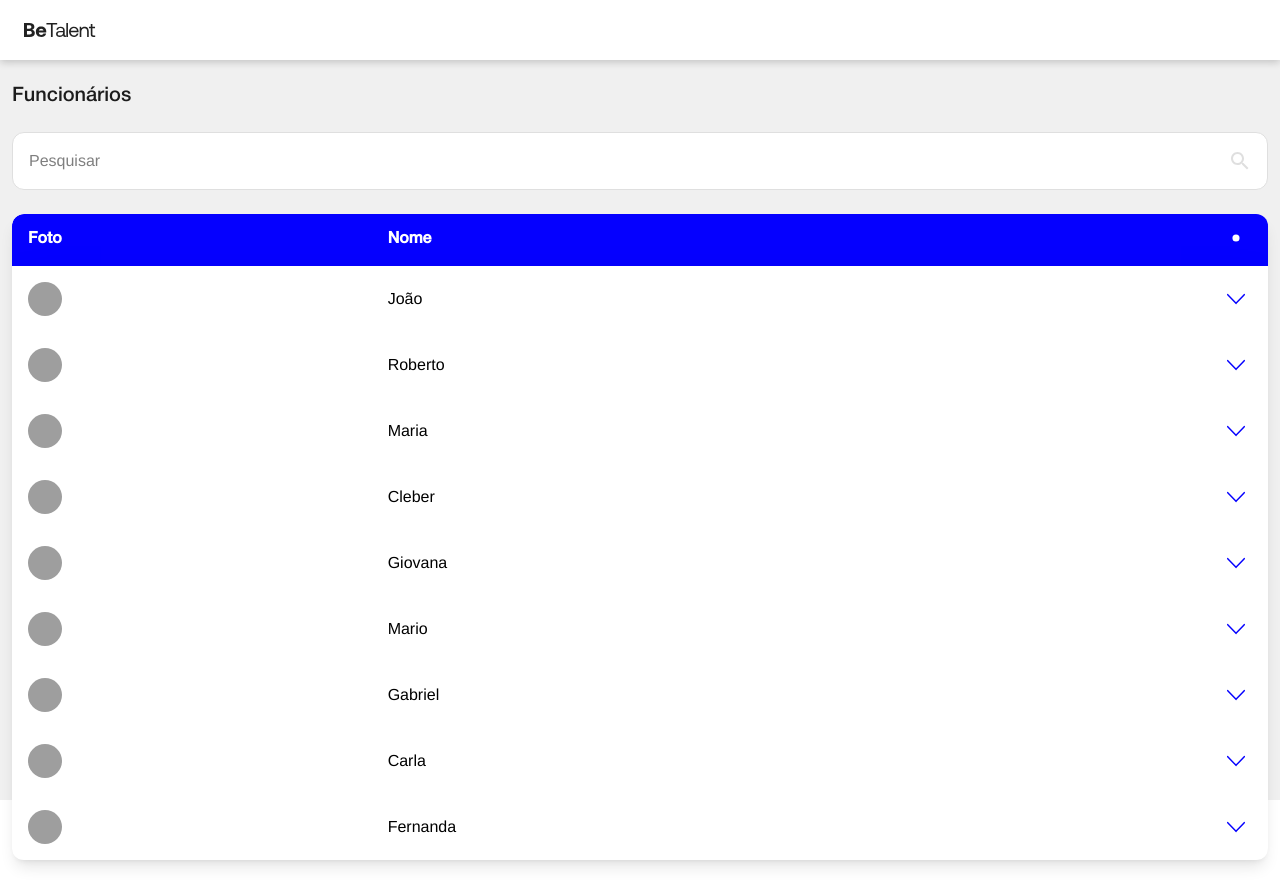
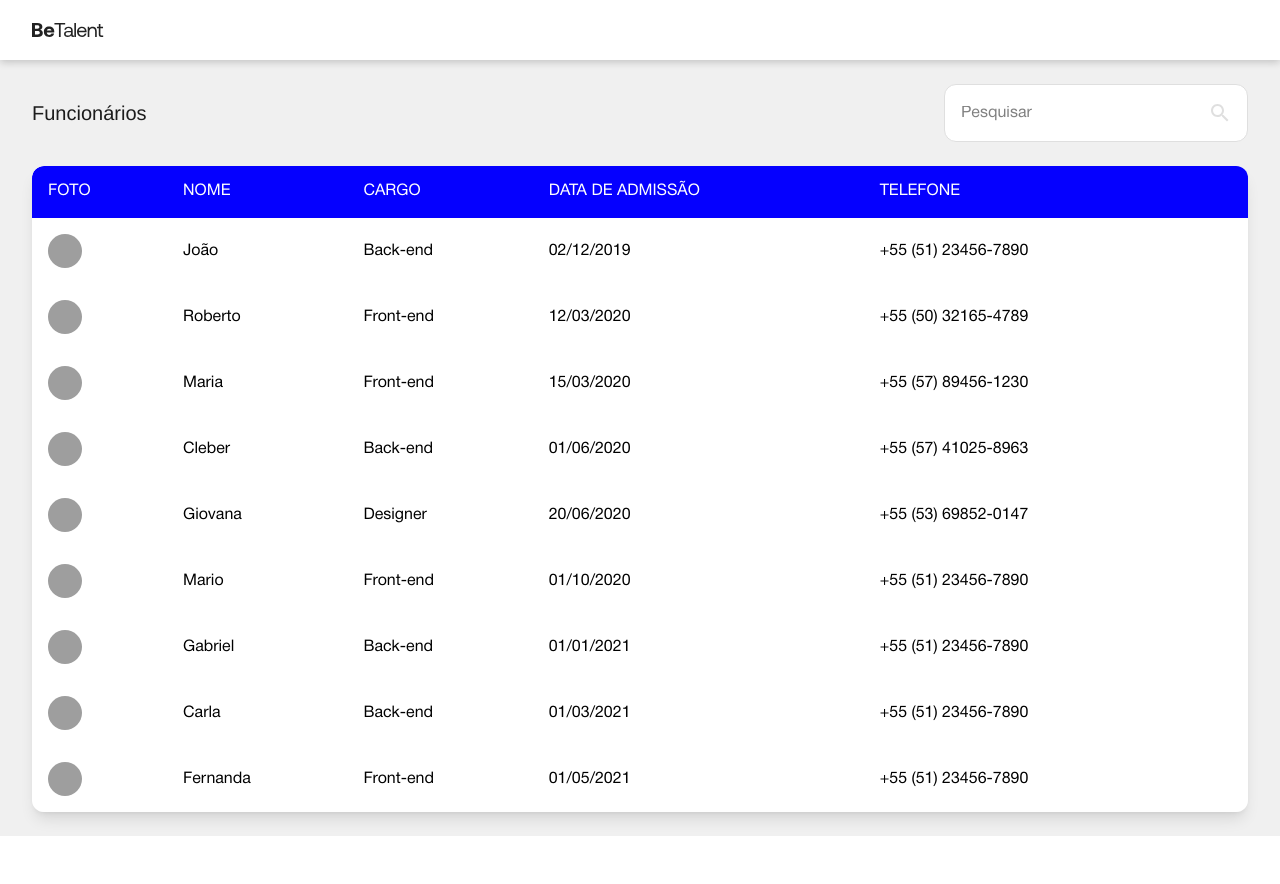
Before and after one commit to thayanebatista/employee-table, a React (Vite) app: page /#/ in a window 1280 px wide. After the commit the page ends 836 px from the top, so only its background shows below. Built offline with nearby package versions, Linux system fonts and the light colour scheme; data requests are answered from the project's data file; grey boxes are pictures that could not be loaded.

Commit message:
[UPDATE] web responsive table and lint

```diff
--- a/src/components/Header.tsx
+++ b/src/components/Header.tsx
@@ -4,7 +4,7 @@ import BeTalent from '../assets/icons/BeTalent.svg';
 const Header: React.FC = () => {
   return (
     <div className="h-15 flex w-full bg-white shadow-md">
-      <button className="px-3 md:px-6">
+      <button className="px-5 lg:px-8">
         <img src={BeTalent} alt="logo" />
       </button>
     </div>
--- a/src/components/SearchInput.tsx
+++ b/src/components/SearchInput.tsx
@@ -1,9 +1,9 @@
-import React from 'react';
+import React, { ChangeEvent } from 'react';
 import SearchIcon from '../assets/icons/Search.svg';
 
 interface SearchInputProps {
   placeholder?: string;
-  onChange?: (event: React.ChangeEvent<HTMLInputElement>) => void;
+  onChange?: (event: ChangeEvent<HTMLInputElement>) => void;
   className?: string;
   value?: string;
   name?: string;
@@ -19,7 +19,7 @@ export const SearchInput: React.FC<SearchInputProps> = ({
   disabled = false,
 }) => {
   return (
-    <div className="relative w-full px-3">
+    <div className="relative w-full lg:w-1/4">
       <input
         type="text"
         name={name}
@@ -29,7 +29,7 @@ export const SearchInput: React.FC<SearchInputProps> = ({
         disabled={disabled}
         className={`border-gray-secondary w-full rounded-xl border bg-white p-4 focus:outline-none ${disabled ? 'cursor-not-allowed opacity-50' : ''} ${className}`}
       />
-      <div className="absolute inset-y-0 right-0 flex items-center pr-7">
+      <div className="absolute inset-y-0 right-4 flex cursor-pointer items-center">
         <img
           src={SearchIcon}
           alt="Pesquisar"
--- a/src/components/Table.tsx
+++ b/src/components/Table.tsx
@@ -29,30 +29,45 @@ const Table: React.FC<TableProps> = ({ employees }) => {
 
   return (
     <div className="flex flex-col gap-6 rounded-xl py-6">
-      <div className="flex flex-col items-start px-3">
-        <h1 className="text-black">Funcionários</h1>
+      <div className="flex flex-col gap-4 px-5 lg:flex-row lg:items-center lg:justify-between lg:px-8">
+        <div>
+          <h1 className="text-black">Funcionários</h1>
+        </div>
+        <SearchInput />
       </div>
-      <SearchInput />
-      <div className="px-3">
+      <div className="px-5 lg:px-8">
         <table className="w-full border-separate border-spacing-0 overflow-hidden rounded-xl shadow-lg">
-          <thead>
-            <tr className="bg-primary first:rounded-t-xl">
+          <thead className="bg-primary">
+            <tr className="first:rounded-t-xl">
               <th className="p-4 text-left text-white first:rounded-tl-xl">
-                <h2>Foto</h2>
+                <h2>FOTO</h2>
               </th>
               <th className="p-4 text-left text-white">
-                <h2>Nome</h2>
+                <h2>NOME</h2>
+              </th>
+              <th className="hidden p-4 text-left text-white lg:table-cell">
+                <h2>CARGO</h2>
+              </th>
+              <th className="hidden p-4 text-left text-white lg:table-cell">
+                <h2>DATA DE ADMISSÃO</h2>
+              </th>
+              <th className="hidden p-4 text-left text-white lg:table-cell">
+                <h2>TELEFONE</h2>
               </th>
               <th className="flex items-center justify-end first:rounded-tr-xl">
-                <img src={CircleIcon} alt="Ações" className="mx-7 my-5 h-2 w-2 cursor-pointer" />
+                <img
+                  src={CircleIcon}
+                  alt="Ações"
+                  className="mx-7 my-5 h-2 w-2 cursor-pointer lg:hidden"
+                />
               </th>
             </tr>
           </thead>
-          <tbody className="bg-white shadow-2xl">
+          <tbody className="bg-white">
             {employees?.map((employee) => (
               <React.Fragment key={employee.id}>
                 <tr
-                  className="cursor-pointer last:rounded-b-xl hover:bg-gray-100"
+                  className="cursor-pointer hover:bg-gray-100 lg:cursor-default"
                   onClick={() => toggleEmployeeExpand(employee.id)}
                 >
                   <td className="p-4">
@@ -63,18 +78,26 @@ const Table: React.FC<TableProps> = ({ employees }) => {
                     />
                   </td>
                   <td className="p-4">{employee.name}</td>
+
+                  <td className="hidden p-4 lg:table-cell">{employee.job}</td>
+                  <td className="hidden p-4 lg:table-cell">
+                    {formatDate(employee.admission_date)}
+                  </td>
+                  <td className="hidden p-4 lg:table-cell">{formatPhoneNumber(employee.phone)}</td>
+
                   <td className="p-4 text-right">
                     <div className="flex items-center justify-end space-x-2">
                       {expandedEmployeeId === employee.id ? (
-                        <img src={ChevronUpIcon} alt="Expandir" className="h-8 w-8" />
+                        <img src={ChevronUpIcon} alt="Expandir" className="h-8 w-8 lg:hidden" />
                       ) : (
-                        <img src={ChevronDownIcon} alt="Expandir" className="h-8 w-8" />
+                        <img src={ChevronDownIcon} alt="Expandir" className="h-8 w-8 lg:hidden" />
                       )}
                     </div>
                   </td>
                 </tr>
+
                 {expandedEmployeeId === employee.id && (
-                  <tr>
+                  <tr className="lg:hidden">
                     <td colSpan={3} className="bg-white p-4">
                       <div className="flex flex-col gap-4 text-black">
                         <div className="flex justify-between gap-2">
--- a/src/hooks/usePhoneFormat.ts
+++ b/src/hooks/usePhoneFormat.ts
@@ -3,7 +3,10 @@ export const usePhoneFormat = () => {
     const cleaned = phoneNumber.replace(/\D/g, '');
 
     if (cleaned.length === 13) {
-      return `+${cleaned.slice(0, 2)} (${cleaned.slice(2, 4)}) ${cleaned.slice(4, 9)}-${cleaned.slice(9)}`;
+      return (
+        `+${cleaned.slice(0, 2)} (${cleaned.slice(2, 4)}) ` +
+        `${cleaned.slice(4, 9)}-${cleaned.slice(9)}`
+      );
     }
 
     return phoneNumber;
--- a/src/index.css
+++ b/src/index.css
@@ -12,18 +12,17 @@
 
   /* Fonts */
   --font-sans: 'Helvetica Neue', sans-serif;
-  --font-medium: 'HelveticaNeueMedium';
-  --font-roman: 'HelveticaNeueRoman';
-  --font-h1-family: 'HelveticaNeueMedium', sans-serif;
+
   --font-h1-size: 20px;
+  --font-h1-weight: 500;
   --font-h1-line-height: 24.42px;
 
-  --font-h2-family: 'HelveticaNeueMedium', sans-serif;
   --font-h2-size: 16px;
+  --font-h2-weight: 400;
   --font-h2-line-height: 19.54px;
 
-  --font-h3-family: 'HelveticaNeueRoman', sans-serif;
   --font-h3-size: 16px;
+  --font-h3-weight: 400;
   --font-h3-line-height: 19.09px;
 
   /* Shadows */
@@ -31,33 +30,29 @@
 }
 
 @font-face {
-  font-family: 'HelveticaNeueRoman';
+  font-family: 'Helvetica Neue';
   src: url('./fonts/HelveticaNeueRoman.otf') format('opentype');
   font-weight: 400;
   font-style: normal;
 }
 
-@font-face {
-  font-family: 'HelveticaNeueMedium';
-  src: url('./fonts/HelveticaNeueMedium.otf') format('opentype');
-  font-weight: 500;
-  font-style: normal;
-}
-
 h1 {
   font-family: var(--font-h1-family);
+  font-weight: var(--font-h1-weight);
   font-size: var(--font-h1-size);
   line-height: var(--font-h1-line-height);
 }
 
 h2 {
   font-family: var(--font-h2-family);
+  font-weight: var(--font-h2-weight);
   font-size: var(--font-h2-size);
   line-height: var(--font-h2-line-height);
 }
 
 h3 {
   font-family: var(--font-h3-family);
+  font-weight: var(--font-h3-weight);
   font-size: var(--font-h3-size);
   line-height: var(--font-h3-line-height);
 }
--- a/src/index.tsx
+++ b/src/index.tsx
@@ -1,3 +1,4 @@
+import React from 'react';
 import './index.css';
 import App from './App';
 import ReactDOM from 'react-dom/client';
@@ -6,7 +7,7 @@ import { QueryClient, QueryClientProvider } from '@tanstack/react-query';
 
 const queryClient = new QueryClient();
 
-const root = ReactDOM.createRoot(document.getElementById('root') as HTMLElement);
+const root = ReactDOM.createRoot(document.getElementById('root') as unknown as HTMLElement);
 
 root.render(
   <QueryClientProvider client={queryClient}>
--- a/src/pages/Home.tsx
+++ b/src/pages/Home.tsx
@@ -19,7 +19,7 @@ const Home: React.FC = () => {
   if (error) return <p>Erro ao carregar os dados</p>;
 
   return (
-    <div className="bg-gray h-screen gap-4">
+    <div className="bg-gray h-full gap-4">
       <Header />
       <Table employees={employees} />
     </div>
--- a/src/services/api.service.ts
+++ b/src/services/api.service.ts
@@ -16,16 +16,13 @@ class ApiService {
 
   private setupInterceptors() {
     this.axiosInstance.interceptors.request.use(
-      (config) => {
-        return config;
-      },
+      (config) => config,
       (error) => Promise.reject(error),
     );
 
     this.axiosInstance.interceptors.response.use(
       (response) => response,
       (error) => {
-        console.error('Erro na requisição:', error);
         return Promise.reject(error);
       },
     );
```
